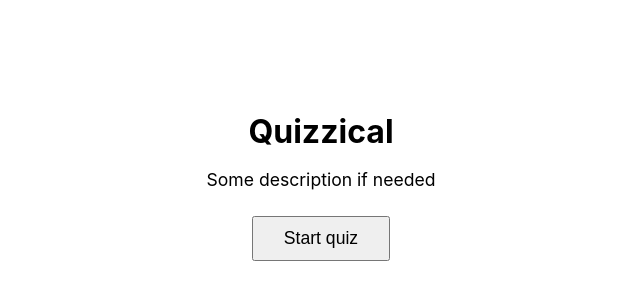
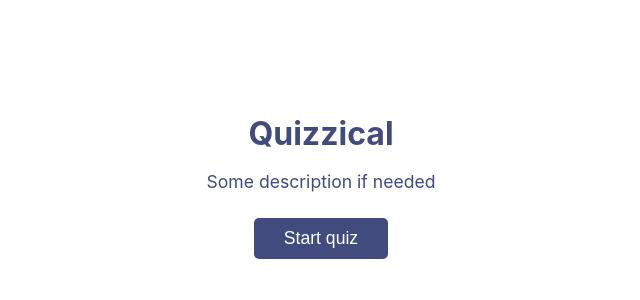
Before and after one commit to Kel-VinTech/quizzical-app, a React (Vite) app: page / in a window 1280 px wide. Shown: the part 210-510 px from the top of the page, without its empty margins (319-959 px from the left). Built offline with nearby package versions, Linux system fonts and the light colour scheme.

Commit message:
update main page css

```diff
--- a/src/components/MainPage.css
+++ b/src/components/MainPage.css
@@ -19,6 +19,7 @@ body{
     justify-content: center;
     align-items: center;
     gap: 1.5rem;
+    color: #414b7e;
   }
 
 h2{
@@ -32,4 +33,9 @@ p{
   button{
     padding: 10px 30px;
     font-size: 1.1rem;
+    background-color: #414b7e;;
+    border: none;
+    color: #fff;
+    border-radius: 5px;
+    cursor: pointer;
   }
```
